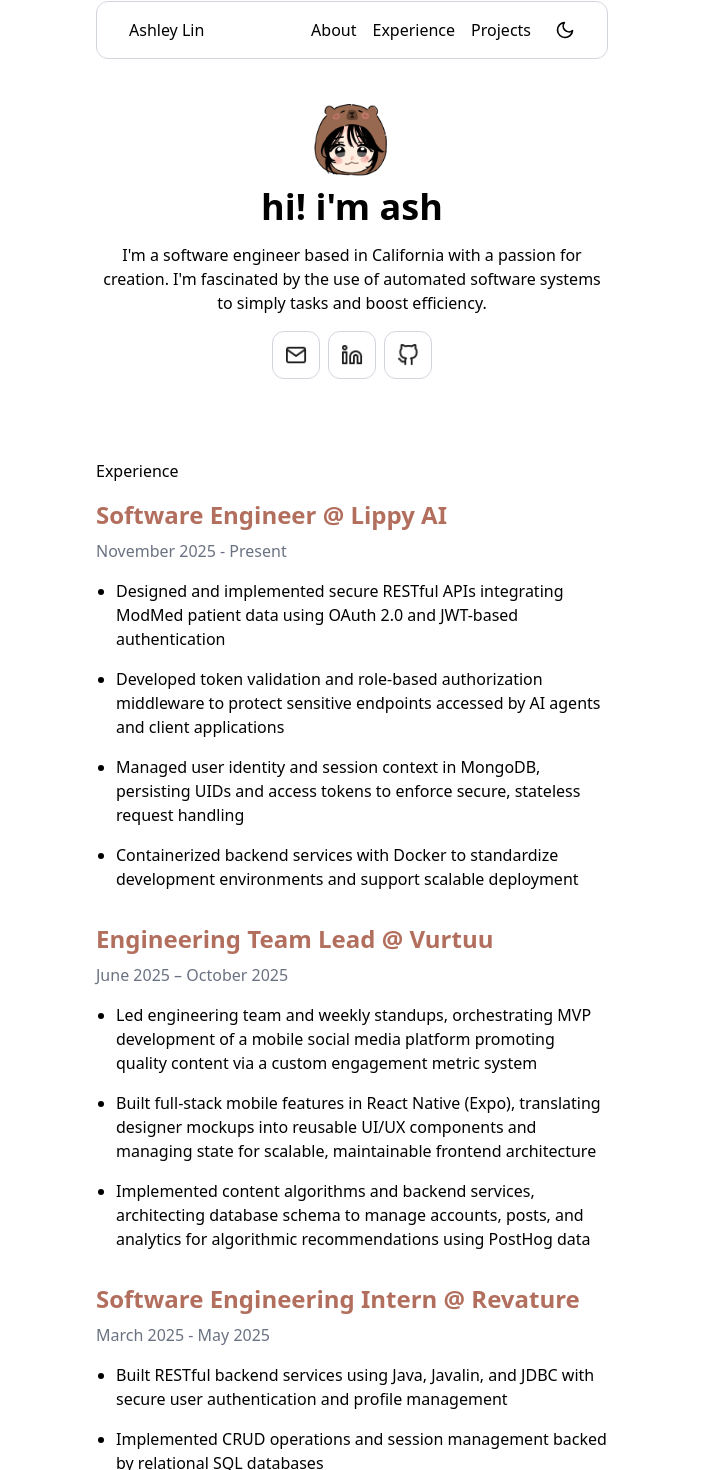
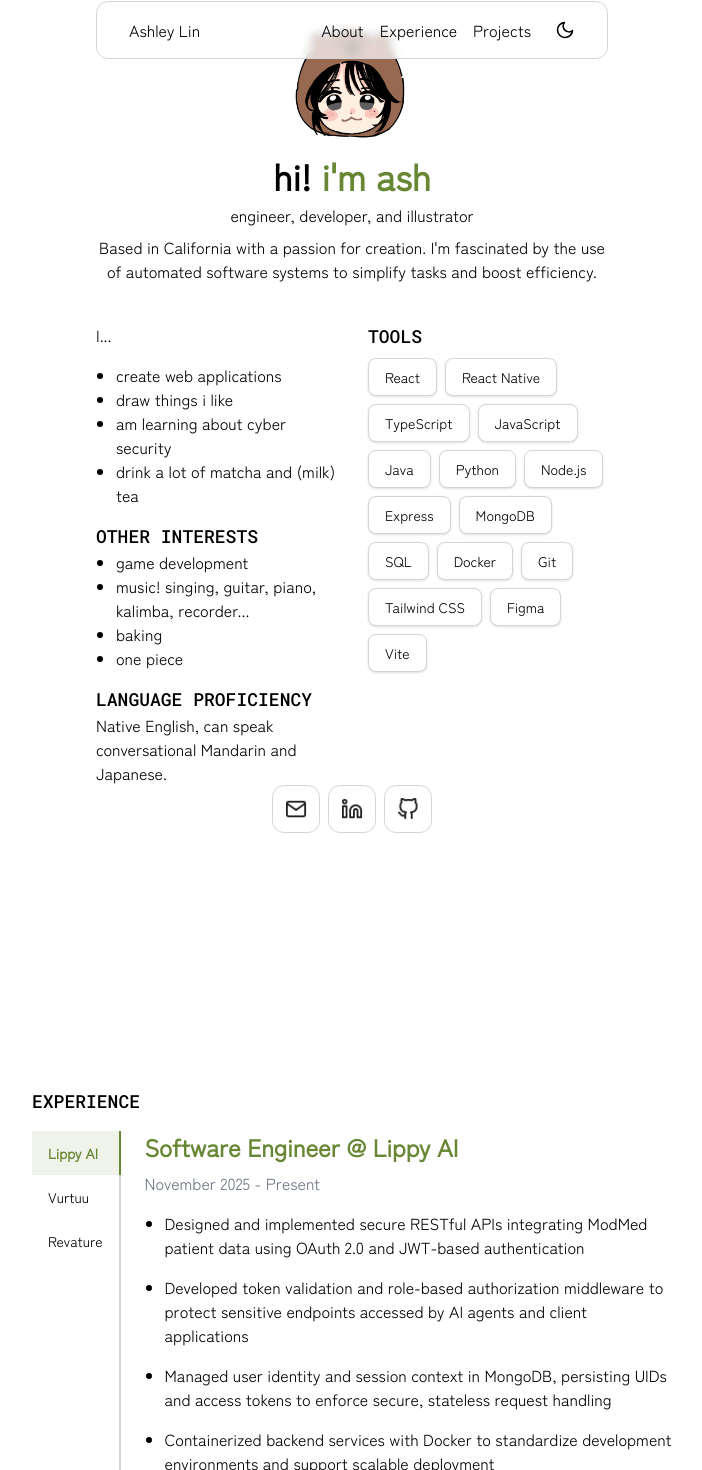
Before and after one commit to hoshizhi/hoshizhi.github.io, a React (Vite) app: page / in a window 1280 px wide. Shown: the part 47-1517 px from the top of the page, without its empty margins (288-990 px from the left). Built offline with nearby package versions, Linux system fonts and the light colour scheme.

Commit message:
edit sections and added more about info

```diff
--- a/index.html
+++ b/index.html
@@ -4,7 +4,7 @@
     <meta charset="UTF-8" />
     <link rel="icon" type="image/svg+xml" href="/vite.svg" />
     <meta name="viewport" content="width=device-width, initial-scale=1.0" />
-    <title>my-project</title>
+    <title>Ash Lin</title>
   </head>
   <body>
     <div id="root"></div>
--- a/package.json
+++ b/package.json
@@ -16,7 +16,8 @@
     "@tailwindcss/vite": "^4.1.15",
     "react": "^19.1.1",
     "react-dom": "^19.1.1",
-    "tailwindcss": "^4.1.15"
+    "tailwindcss": "^4.1.15",
+    "use-sound": "^5.0.0"
   },
   "devDependencies": {
     "@eslint/js": "^9.36.0",
--- a/src/constants/index.ts
+++ b/src/constants/index.ts
@@ -2,6 +2,13 @@ export const socials = [
     { link: "ashexiu@gmail.com", icon: "/images/Mail.png" },
     { link: "https://www.linkedin.com/in/linash", icon: "/images/Linkedin.png" },
     { link: "https://www.github.com/lin-ash", icon: "/images/Github.png" }
+];
+
+export const tools = [
+    "React", "React Native", "TypeScript", "JavaScript",
+    "Java", "Python", "Node.js", "Express",
+    "MongoDB", "SQL", "Docker", "Git",
+    "Tailwind CSS", "Figma", "Vite",
 ];
 
 export const expCards = [
@@ -19,7 +26,7 @@ export const expCards = [
     {
         title: "Engineering Team Lead",
         company: "Vurtuu",
-        date: "June 2025 – October 2025",
+        date: "June 2025 - October 2025",
         responsibilities: [
             "Led engineering team and weekly standups, orchestrating MVP development of a mobile social media platform promoting quality content via a custom engagement metric system",
             "Built full-stack mobile features in React Native (Expo), translating designer mockups into reusable UI/UX components and managing state for scalable, maintainable frontend architecture",
--- a/src/index.css
+++ b/src/index.css
@@ -1,19 +1,27 @@
+@import url('https://fonts.googleapis.com/css2?family=Roboto+Mono:ital,wght@0,100..700;1,100..700&family=Zen+Kaku+Gothic+New&display=swap');
+
+.section-title {
+    font-family: "Roboto Mono", monospace;
+    font-size: large;
+    font-weight: 500;
+}
 @import "tailwindcss";
 
 @custom-variant dark (&:where(.dark, .dark *));
 
 html,
 body {
-    width: 100dvw;
+    overflow-x: hidden;
     background-color: #ffffff;
     color: black;
     scroll-behavior: smooth;
+    font-family: "Zen Kaku Gothic New", sans-serif;
 }
 
 .dark html,
 .dark body,
 html.dark,
 body.dark {
-    background-color: #333333;
+    background-color: #000000;
     color: #e5e5e5;
 }
--- a/src/sections/About.tsx
+++ b/src/sections/About.tsx
@@ -1,9 +1,10 @@
-import { socials } from "../constants"
+import { socials, tools } from "../constants"
 
 const About = () => {
     return (
-        <div id="about" className="w-[80%] md:w-[60%] lg:w-[40%] mx-auto mt-20">
-            <div className="w-24 m-auto">
+        <div id="about" className="w-[80%] md:w-[60%] lg:w-[40%] mx-auto min-h-screen flex flex-col justify-center">
+            <div className="intro m-auto mb-10">
+                <div className="w-36 m-auto mb-0">
                     <img
                         src="/images/persona.png"
                         alt="persona"
@@ -11,17 +12,61 @@ const About = () => {
                     />
                 </div>
 
-            <div className="m-auto">
-                <p className="text-4xl mb-4 font-semibold text-center">
-                hi! i'm ash
+                <p className="text-4xl font-bold text-center">
+                    hi! <span className="text-[#688734] dark:text-[#b9d37f]">i'm ash</span>
                 </p>
-                <p className="text-center mb-4">
-                    I'm a software engineer based in California with a passion for creation.
-                    I'm fascinated by the use of automated software systems to simply tasks and boost efficiency.
+                <p className="text-center m-2">
+                    engineer, developer, and illustrator
+                </p>
+
+                <p className="text-center">
+                    Based in California with a passion for creation.
+                    I'm fascinated by the use of automated software systems to simplify tasks and boost efficiency.
                 </p>
             </div>
 
-            <div className="m-auto flex items-center justify-center">
+            <div className="m-auto mt-0 flex flex-row gap-8">
+                <div className="flex flex-col gap-4 flex-1">
+                    <p>I...</p>
+                    <ul className="list-disc ms-5">
+                        <li>create web applications</li>
+                        <li>draw things i like</li>
+                        <li>am learning about cyber security</li>
+                        <li>drink a lot of matcha and (milk) tea</li>
+                    </ul>
+
+                    <div>
+                        <p className="section-title">OTHER INTERESTS</p>
+                        <ul className="list-disc ms-5">
+                            <li>game development</li>
+                            <li>music! singing, guitar, piano, kalimba, recorder...</li>
+                            <li>baking</li>
+                            <li>one piece</li>
+                        </ul>
+                    </div>
+
+                    <div>
+                        <p className="section-title">LANGUAGE PROFICIENCY</p>
+                        Native English, can speak conversational Mandarin and Japanese.
+                    </div>
+                </div>
+
+                <div className="flex flex-col flex-1">
+                    <p className="section-title mb-2">TOOLS</p>
+                    <div className="flex flex-wrap gap-2">
+                        {tools.map((tool) => (
+                            <span
+                                key={tool}
+                                className="px-4 py-2 text-sm rounded-lg border border-gray-300 dark:border-gray-600 bg-white dark:bg-[#444444] shadow-sm transition-transform hover:translate-y-0.5"
+                            >
+                                {tool}
+                            </span>
+                        ))}
+                    </div>
+                </div>
+            </div>
+
+            <div className="m-auto pb-12 flex items-center justify-center">
                 <div className="flex gap-2">
                     {socials.map(( social, index ) => (
                         <a key={index} href={social.link}>
--- a/src/sections/Experience.tsx
+++ b/src/sections/Experience.tsx
@@ -1,31 +1,43 @@
+import { useState } from "react"
 import { expCards } from "../constants"
 
 const Experience = () => {
+    const [selected, setSelected] = useState(0)
+    const card = expCards[selected]
+
     return (
-        <div id="experience" className="w-[80%] md:w-[60%] lg:w-[40%] mx-auto mt-20">
-            <p className="mb-4">Experience</p>
+        <div id="experience" className="w-[80%] md:w-[60%] lg:w-[50%] mx-auto min-h-screen flex flex-col justify-center">
+            <p className="mb-4 section-title">EXPERIENCE</p>
 
-            <div className="flex flex-col gap-8">
-                {expCards.map((card) => (
-                    <div
-                        key={card.title}
-                        className="justify-center"
+            <div className="flex flex-row">
+                <div className="flex flex-col border-r-2 border-gray-300 dark:border-gray-600">
+                    {expCards.map((c, i) => (
+                        <button
+                            key={c.company}
+                            onClick={() => setSelected(i)}
+                            className={`px-4 py-3 text-left text-sm transition-colors -mr-[2px] border-r-2 ${
+                                selected === i
+                                    ? "border-[#688734] dark:border-[#b9d37f] text-[#688734] dark:text-[#b9d37f] font-semibold bg-[#688734]/10 dark:bg-[#b9d37f]/10"
+                                    : "border-transparent hover:bg-gray-100 dark:hover:bg-gray-800 hover:text-[#688734] dark:hover:text-[#b9d37f]"
+                            }`}
                         >
-                        <div className="flex flex-col">
-                            <h1 className="font-semibold text-2xl text-[#b36f5e]">{card.title} @ {card.company}</h1>
+                            {c.company}
+                        </button>
+                    ))}
+                </div>
+
+                <div className="flex flex-col ml-6 flex-1">
+                    <h1 className="font-semibold text-2xl text-[#688734] dark:text-[#b9d37f]">
+                        {card.title} @ {card.company}
+                    </h1>
                     <p className="my-2 text-gray-500 dark:text-gray-400">{card.date}</p>
                     <ul className="list-disc ms-5 mt-2 flex flex-col gap-4">
                         {card.responsibilities.map((responsibility) => (
-                                    <li key={responsibility}>
-                                        {responsibility}
-                                    </li>
+                            <li key={responsibility}>{responsibility}</li>
                         ))}
                     </ul>
                 </div>
             </div>
-                ))}
-            </div>
-
         </div>
     )
 }
--- a/src/sections/Navbar.tsx
+++ b/src/sections/Navbar.tsx
@@ -16,9 +16,9 @@ const NavBar = () => {
                 Ashley Lin
             </div>
             <div className="gap-4 flex items-center">
-                <a href="#about" className="hover:text-[#b36f5e]">About</a>
-                <a href="#experience" className="hover:text-[#b36f5e]">Experience</a>
-                <a href="#projects" className="hover:text-[#b36f5e]">Projects</a>
+                <a href="#about" className="hover:text-[#688734] dark:hover:text-[#b9d37f]">About</a>
+                <a href="#experience" className="hover:text-[#688734] dark:hover:text-[#b9d37f]">Experience</a>
+                <a href="#projects" className="hover:text-[#688734] dark:hover:text-[#b9d37f]">Projects</a>
                 <button onClick={() => setDark(!dark)} className="ml-2 cursor-pointer" aria-label="Toggle dark mode">
                     {dark ? (
                         <svg xmlns="http://www.w3.org/2000/svg" width="20" height="20" viewBox="0 0 24 24" fill="none" stroke="currentColor" strokeWidth="2" strokeLinecap="round" strokeLinejoin="round">
```
Also changed, not shown: 1 other file (tests, documents, lock files or other folders). Lines whose indentation alone changed are shown as unchanged.
